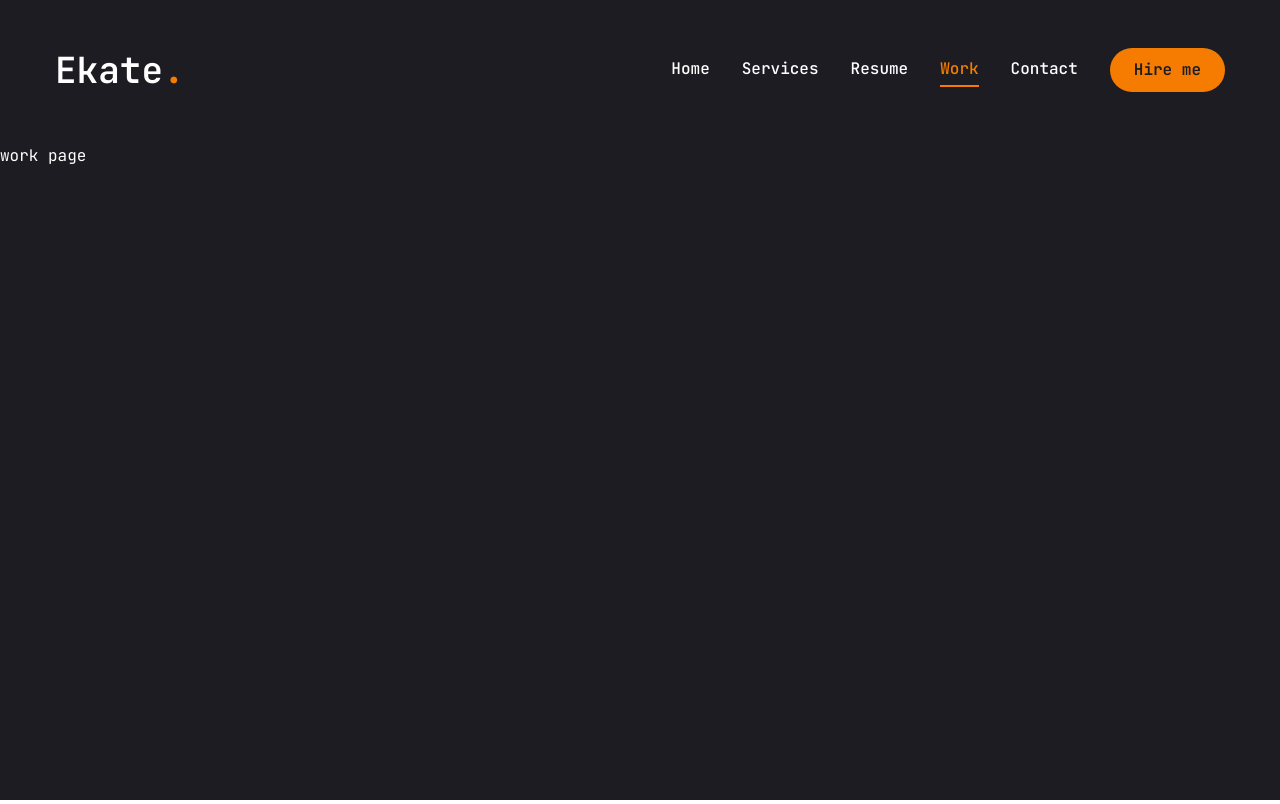
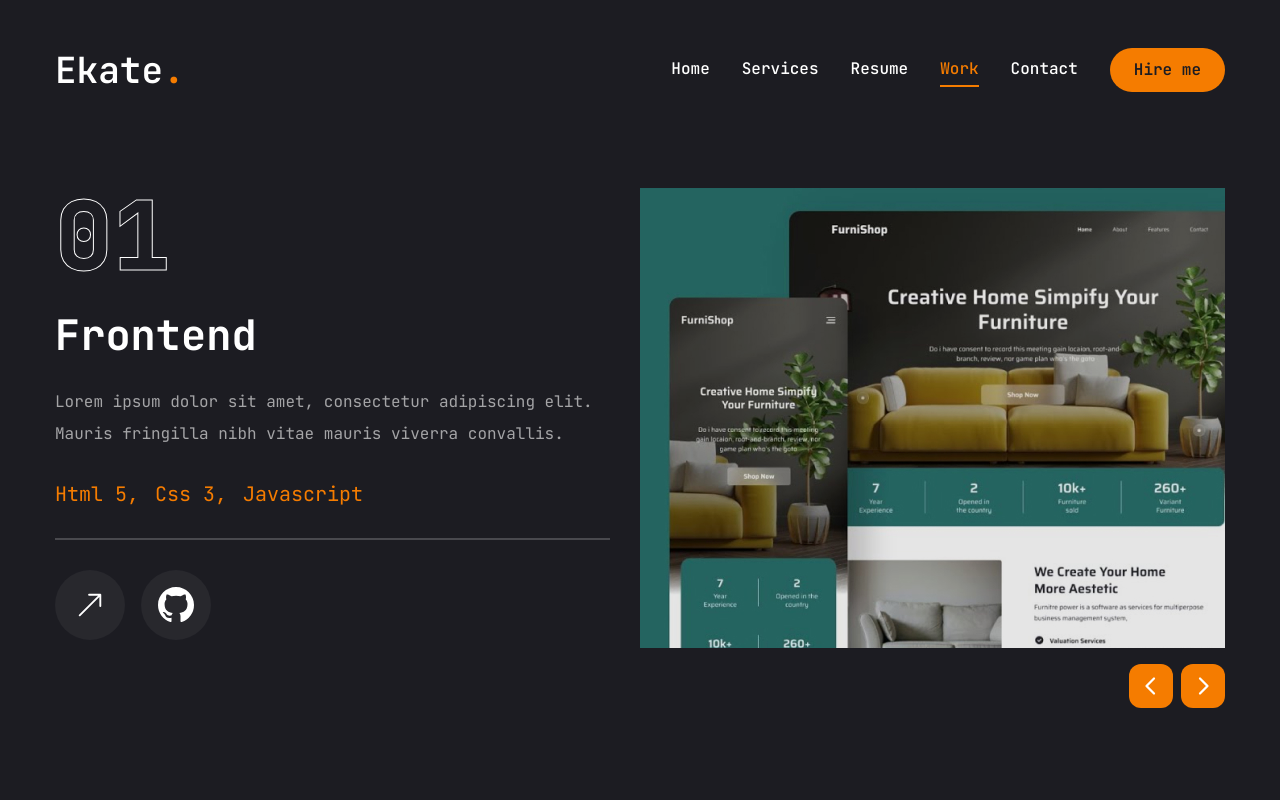
Before and after one commit to EkateRazuyeva/portfolio, a Next.js app: page /work in a window 1280 px wide. Built offline with nearby package versions, Linux system fonts and the light colour scheme.

Commit message:
work page

```diff
--- a/app/work/page.jsx
+++ b/app/work/page.jsx
@@ -1,5 +1,179 @@
+"use client"
+
+import {motion} from "framer-motion";
+import React, {useState} from "react";
+import {Swiper, SwiperSlide} from "swiper/react";
+import "swiper/css"
+
+import {BsArrowUpRight, BsGithub} from "react-icons/bs";
+
+import {Tooltip, TooltipContent, TooltipProvider, TooltipTrigger} from "@/components/ui/tooltip";
+
+import Link from "next/link";
+import Image from "next/image";
+import WorkSliderBtns from "@/components/WorkSliderBtns";
+
+const projects = [
+    {
+        num: '01',
+        category: 'frontend',
+        title: 'project 1',
+        description: 'Lorem ipsum dolor sit amet, consectetur adipiscing elit. ' +
+            'Mauris fringilla nibh vitae mauris viverra convallis.',
+        stack: [{name: "Html 5"}, {name: "Css 3"}, {name: "Javascript"}],
+        image: '/assets/work/thumb1.png',
+        live: '',
+        github: '',
+    },
+    {
+        num: '02',
+        category: 'frontend',
+        title: 'project 2',
+        description: 'Lorem ipsum dolor sit amet, consectetur adipiscing elit. ' +
+            'Mauris fringilla nibh vitae mauris viverra convallis.',
+        stack: [{name: "Next.js"}, {name: "Tailwind"}, {name: "Javascript"}],
+        image: '/assets/work/thumb2.png',
+        live: '',
+        github: '',
+    },
+    {
+        num: '03',
+        category: 'frontend',
+        title: 'project 3',
+        description: 'Lorem ipsum dolor sit amet, consectetur adipiscing elit. ' +
+            'Mauris fringilla nibh vitae mauris viverra convallis.',
+        stack: [{name: "Html 5"}, {name: "Css 3"}, {name: "Javascript"}],
+        image: '/assets/work/thumb3.png',
+        live: '',
+        github: '',
+    },
+    {
+        num: '04',
+        category: 'frontend',
+        title: 'project 4',
+        description: 'Lorem ipsum dolor sit amet, consectetur adipiscing elit. ' +
+            'Mauris fringilla nibh vitae mauris viverra convallis.',
+        stack: [{name: "Html 5"}, {name: "Css 3"}, {name: "Javascript"}],
+        image: '/assets/work/thumb1.png',
+        live: '',
+        github: '',
+    },
+]
+
 const Work = () => {
-    return <div>work page</div>
-}
+    const [project, setProject] = useState(projects[0]);
+
+    const handleSlideChange = (swiper) => {
+        const currentIndex = swiper.activeIndex
+        setProject(projects[currentIndex])
+
+    }
+
+    return (
+        <motion.section
+            initial={{opacity: 0}}
+            animate={{
+                opacity: 1,
+                transition: {delay: 2.4, duration: 0.4, ease: "easeIn"}
+            }}
+            className="min-h-[80vh] flex flex-col justify-center py-12 xl:px-0"
+        >
+            <div className="container mx-auto">
+                <div className="flex flex-col xl:flex-row gap-[30px]">
+                    <div className="w-full xl:w-[50%] xl:h-[460px] flex flex-col
+                    xl:justify-between order-2 xl:order-none">
+                        <div className="flex flex-col gap-[30px] h-[50%]">
+                            <div className="text-8xl leading-none font-extrabold text-transparent text-outline">
+                                {project.num}
+                            </div>
+                            <h2 className="text-[42px] font-bold leading-none text-white group-hover:text-accent
+                            transition-all duration-500 capitalize">
+                                {project.category}
+                            </h2>
+                            <p className="text-white/60">{project.description}</p>
+
+                            <ul className="flex gap-4">
+                                {project.stack.map((item, index) => {
+                                    return (
+                                        <li key={index} className="text-xl text-accent">
+                                            {item.name}
+                                            {index !== project.stack.length - 1 && ","}
+                                        </li>
+                                    )
+                                })}
+                            </ul>
+
+                            <div className="border border-white/20"></div>
+
+                            <div className="flex items-center gap-4">
+                                <Link href={project.live}>
+                                    <TooltipProvider delayDuration={100}>
+                                        <Tooltip>
+                                            <TooltipTrigger className="w-[70px] h-[70px] rounded-full
+                                            bg-white/5 flex justify-center items-center group">
+                                                <BsArrowUpRight
+                                                    className="text-white text-3xl group-hover:text-accent"/>
+                                            </TooltipTrigger>
+                                            <TooltipContent>
+                                                <p>Live project</p>
+                                            </TooltipContent>
+                                        </Tooltip>
+                                    </TooltipProvider>
+                                </Link>
+                                <Link href={project.github}>
+                                    <TooltipProvider delayDuration={100}>
+                                        <Tooltip>
+                                            <TooltipTrigger className="w-[70px] h-[70px] rounded-full
+                                            bg-white/5 flex justify-center items-center group">
+                                                <BsGithub className="text-white text-4xl group-hover:text-accent"/>
+                                            </TooltipTrigger>
+                                            <TooltipContent>
+                                                <p>Github repository</p>
+                                            </TooltipContent>
+                                        </Tooltip>
+                                    </TooltipProvider>
+                                </Link>
+                            </div>
+                        </div>
+                    </div>
+                    <div className="w-full xl:w-[50%]">
+                        <Swiper
+                            spaceBetween={30}
+                            slidesPerView={1}
+                            className="xl:h-[520px] mb-12"
+                            onSlideChange={handleSlideChange}
+                        >
+                            {projects.map((item, index) => {
+                                return (
+                                    <SwiperSlide key={index} className="w-full">
+                                        <div className="h-[460px] relative group flex justify-center
+                                       items-center bg-pink-50/20 ">
+                                            <div
+                                                className="absolute top-0 bottom-0 w-full h-full bg-black/10 z-10"></div>
+                                            <div className="relative w-full h-full">
+                                                <Image src={project.image}
+                                                       alt=""
+                                                       fill
+                                                       className="object-cover"
+                                                />
+                                            </div>
+                                        </div>
+                                    </SwiperSlide>
+                                )
+                            })}
+                            <WorkSliderBtns
+                                containerStyles="flex gap-2 absolute right-0 bottom-[calc(50%_-_22px)]
+                                xl:bottom-0 z-20 w-full justify-between xl:w-max xl:justify-none"
+                                btnStyles="bg-accent hover:bg-accent-hover text-primary text-[24px] w-[44px]
+                                 h-[44px] flex justify-center items-center transition-all rounded-xl"
+                                iconsStyles="text-white"
+                            />
+                        </Swiper>
+                    </div>
+                </div>
+            </div>
+        </motion.section>
+    );
+};
 
 export default Work;
--- /dev/null
+++ b/components/WorkSliderBtns.jsx
@@ -0,0 +1,20 @@
+"use client"
+
+import {useSwiper} from "swiper/react";
+import {PiCaretLeftBold, PiCaretRightBold} from "react-icons/pi";
+
+const WorkSliderBtns = ({containerStyles, btnStyles, iconsStyles}) => {
+    const swiper = useSwiper();
+    return (
+        <div className={containerStyles}>
+            <button className={btnStyles}>
+                <PiCaretLeftBold className={iconsStyles} onClick={() => swiper.slidePrev()}/>
+            </button>
+            <button className={btnStyles}>
+                <PiCaretRightBold className={iconsStyles} onClick={() => swiper.slideNext()}/>
+            < /button>
+        </div>
+)
+}
+
+export default WorkSliderBtns;
--- a/package.json
+++ b/package.json
@@ -24,6 +24,7 @@
     "react": "^18.3.1",
     "react-dom": "^18.3.1",
     "react-icons": "^5.3.0",
+    "swiper": "^11.1.14",
     "tailwind-merge": "^2.5.4",
     "tailwindcss-animate": "^1.0.7"
   },
```
Also changed, not shown: 1 other file (tests, documents, lock files or other folders).
